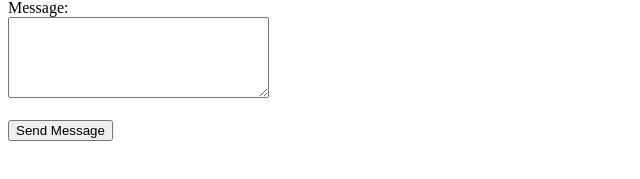
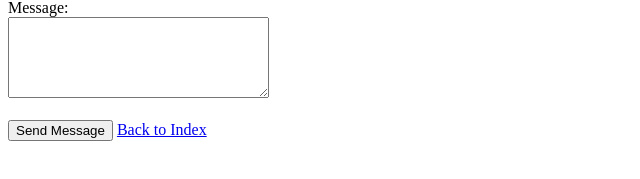
Before and after one commit to ishimwemilliamu/My-FIRST-WEBSITEI, a plain HTML site: page contact.html in a window 1280 px wide. Shown: the part 185-364 px from the top of the page, without its empty margins (0-640 px from the left). Drawn offline with Linux system fonts and the light colour scheme.

Commit message:
Add contact page and navigation links between index and contact pages

```diff
--- a/contact.html
+++ b/contact.html
@@ -18,6 +18,7 @@
       <label>Message:</label><br>
       <textarea rows="5" cols="30"></textarea><br><br>
       <button type="submit">Send Message</button>
+      <a class="back-button" href="index.html">Back to Index</a>
     </form>
   </body>
 </html>
```
